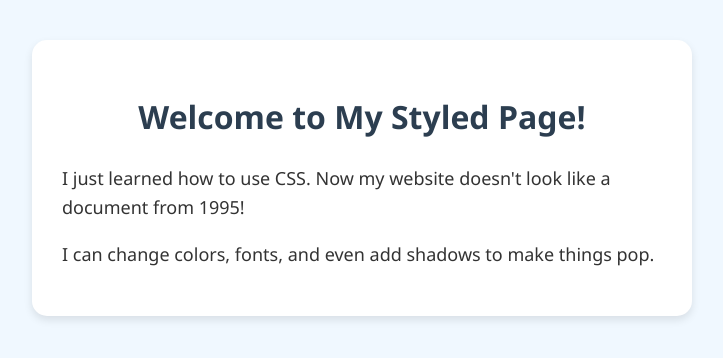
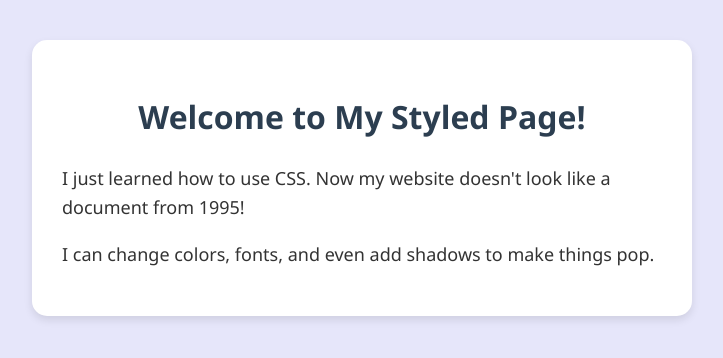
Before and after one commit to peterm10923u421p94i/demo-page, a plain HTML site: page index.html in a window 1280 px wide. Shown: the whole page, without its empty margins (278-1001 px from the left). Drawn offline with Linux system fonts and the light colour scheme.

Commit message:
Update index.html

```diff
--- a/index.html
+++ b/index.html
@@ -6,7 +6,7 @@
         /* This is the CSS section! */
 
         body {
-            background-color: #f0f8ff; /* A light blue background */
+            background-color: lavender; /* A light blue background */
             font-family: 'Segoe UI', Tahoma, Geneva, Verdana, sans-serif;
             color: #333; /* Dark grey text is easier to read than pure black */
             line-height: 1.6; /* Adds space between lines of text */
```
